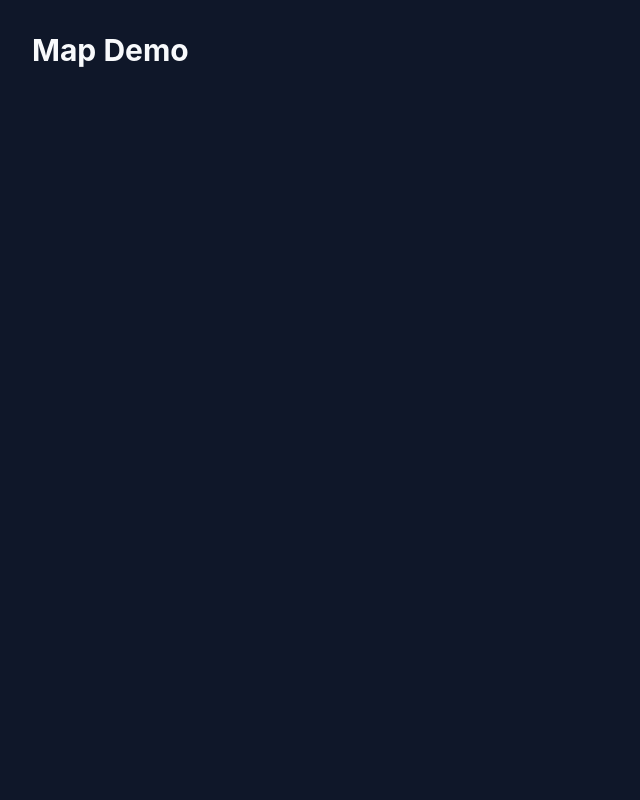
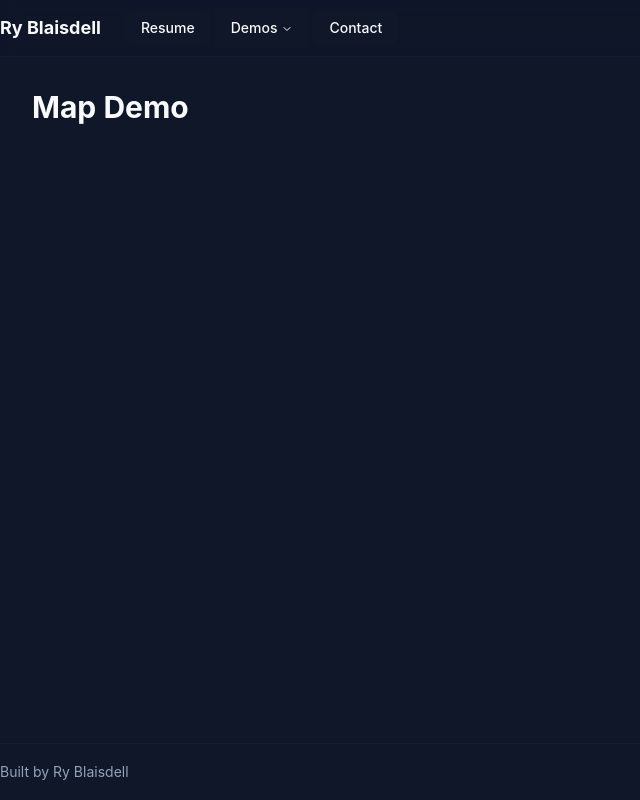
Before and after one commit to rylincoln/portfolio, a React (Vite) app: page /demos/map in a window 1280 px wide. Shown: the whole page, without its empty margins (0-640 px from the left). Built offline with nearby package versions, Linux system fonts and the light colour scheme.

Commit message:
feat: add Layout component with header and footer
Co-Authored-By: Claude Opus 4.5 <noreply@anthropic.com>

```diff
--- a/src/App.tsx
+++ b/src/App.tsx
@@ -1,4 +1,5 @@
 import { BrowserRouter, Routes, Route } from 'react-router-dom'
+import Layout from '@/components/layout/Layout'
 import Landing from '@/pages/Landing'
 import Resume from '@/pages/Resume'
 import Contact from '@/pages/Contact'
@@ -10,12 +11,14 @@ function App() {
   return (
     <BrowserRouter>
       <Routes>
+        <Route element={<Layout />}>
           <Route path="/" element={<Landing />} />
           <Route path="/resume" element={<Resume />} />
           <Route path="/contact" element={<Contact />} />
           <Route path="/demos/map" element={<MapDemo />} />
           <Route path="/demos/dashboard" element={<DashboardDemo />} />
           <Route path="/demos/explorer" element={<ExplorerDemo />} />
+        </Route>
       </Routes>
     </BrowserRouter>
   )
--- /dev/null
+++ b/src/components/layout/Layout.tsx
@@ -0,0 +1,20 @@
+import { Outlet } from 'react-router-dom'
+import Header from './Header'
+
+export default function Layout() {
+  return (
+    <div className="relative min-h-screen flex flex-col">
+      <Header />
+      <main className="flex-1">
+        <Outlet />
+      </main>
+      <footer className="border-t border-border/40 py-6 md:py-0">
+        <div className="container flex flex-col items-center justify-between gap-4 md:h-14 md:flex-row">
+          <p className="text-sm text-muted-foreground">
+            Built by Ry Blaisdell
+          </p>
+        </div>
+      </footer>
+    </div>
+  )
+}
```
Lines whose indentation alone changed are shown as unchanged.
